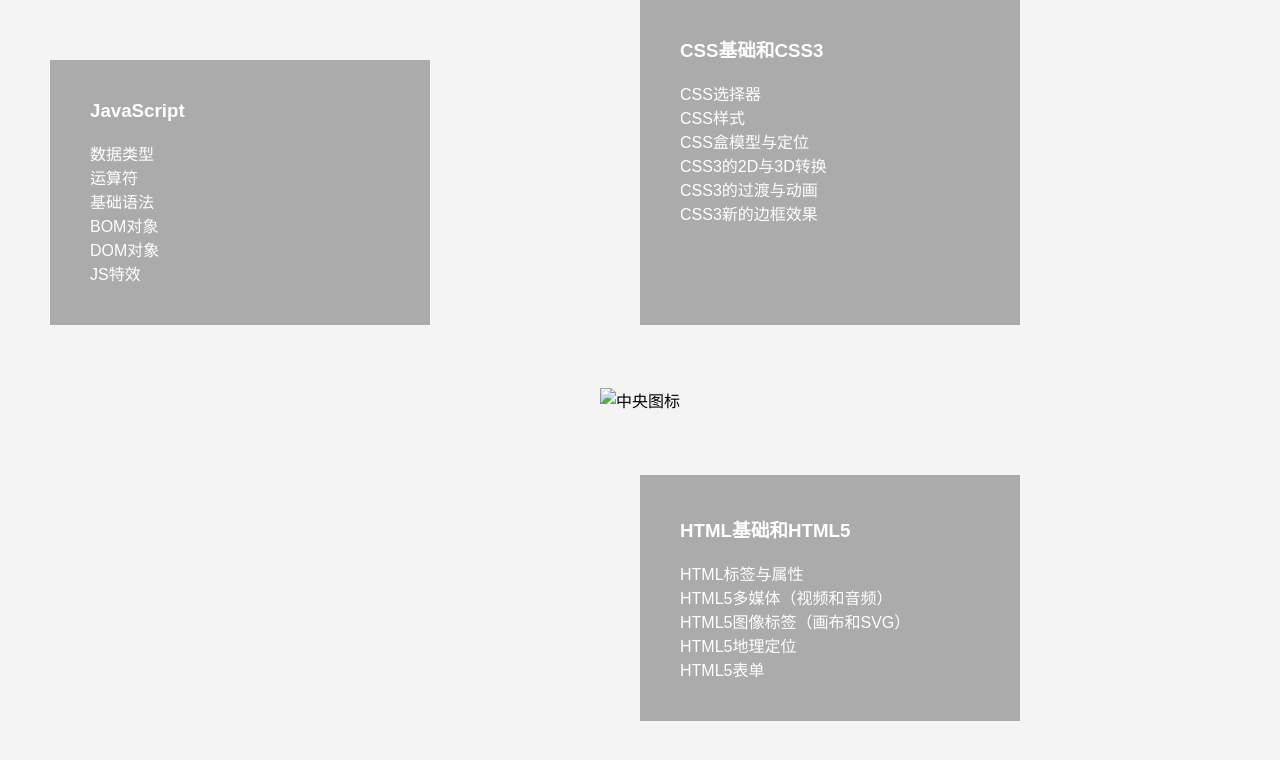
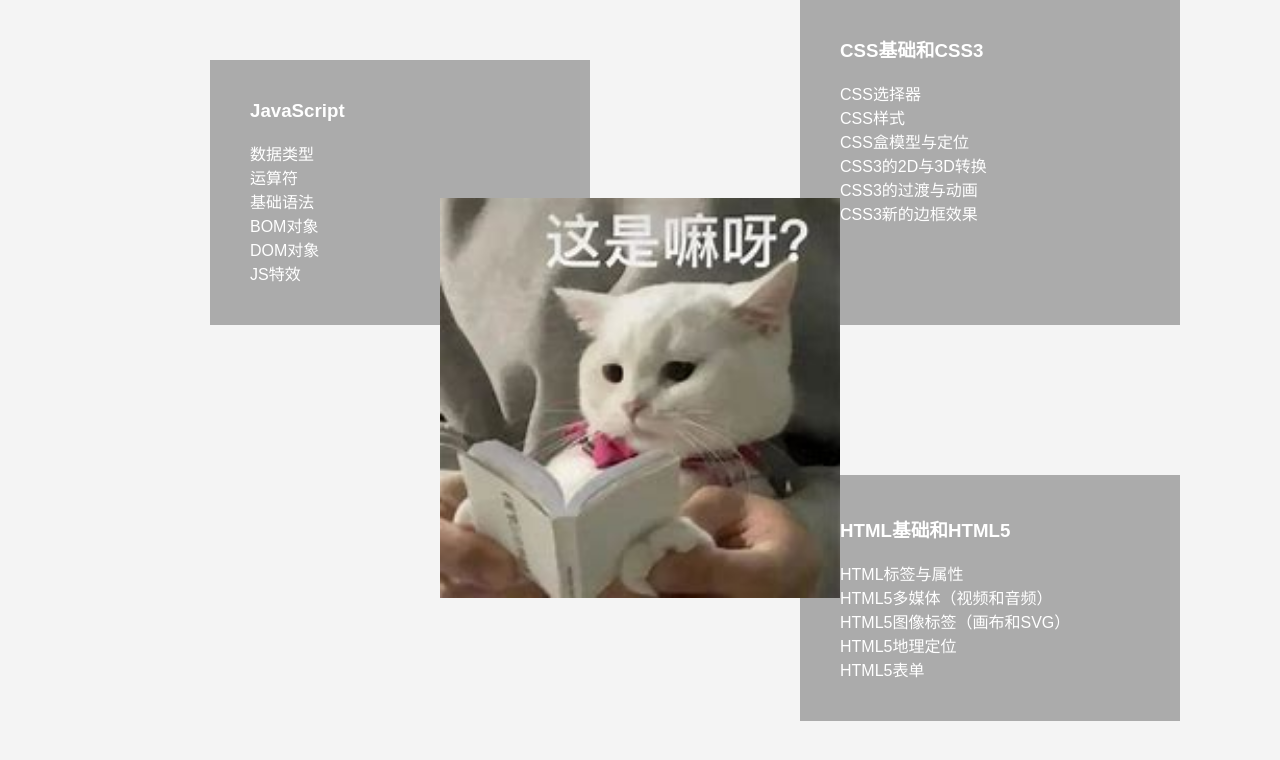
Before and after one commit to HaiTangHuaWeiMian5468/xugy, a plain HTML site: page index.html in a window 1280 px wide. Drawn offline with Linux system fonts and the light colour scheme.

Commit message:
Update index.html

```diff
--- a/index.html
+++ b/index.html
@@ -10,7 +10,7 @@
 
 <body>
     <div class="central-icon">
-        <img src="111.jpg" alt="中央图标">
+        <img src="11.jpg" alt="中央图标">
     </div>
     <ul class="knowledge-list">
         <li class="knowledge-item">
```
